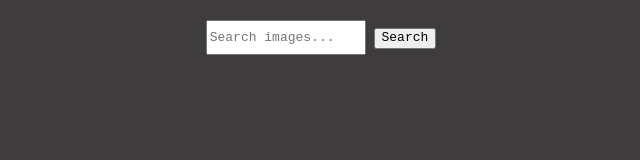
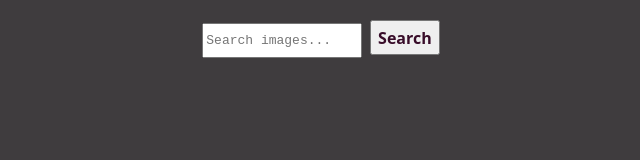
Before and after one commit to Kateryna-Mykhailova/goit-js-hw-13-image-finder, a website built with Parcel: page src/index.html in a window 1280 px wide. Shown: the whole page, without its empty margins (319-959 px from the left). Built offline with nearby package versions, Linux system fonts and the light colour scheme.

Commit message:
Добавляет стили

```diff
--- a/src/index.html
+++ b/src/index.html
@@ -19,7 +19,7 @@
   <div class="form-container">
 <form class="search-form" id="search-form">
   <input class = "input" type="text" name="query" autocomplete="off" placeholder="Search images..." />
-  <button type="submit" class="btn"> <span>Search</span></button>
+  <button type="submit" class="btn"> <span class="btn-text">Search</span></button>
 </form>
 </div>
 
--- a/src/sass/_example.scss
+++ b/src/sass/_example.scss
@@ -58,6 +58,9 @@ img {
 
 .stats {
   color: aliceblue;
+  font-size: small;
+  line-height: 1.5;
+  font-family: sans;
 }
 // .box {
 //   visibility: hidden;
@@ -67,6 +70,18 @@ img {
   display: none;
 }
 
-// .button {
-//   display: block;
-// }
+.btn {
+  // display: inline-block;
+
+  height: 35px;
+  // border-radius: 2px;
+  // border: blue($color: #350404);
+}
+
+.btn-text {
+  color: rgb(56, 12, 41);
+  text-shadow: yellow;
+  line-height: 1.5;
+  font-family: sans;
+  font-weight: bold;
+}
```
